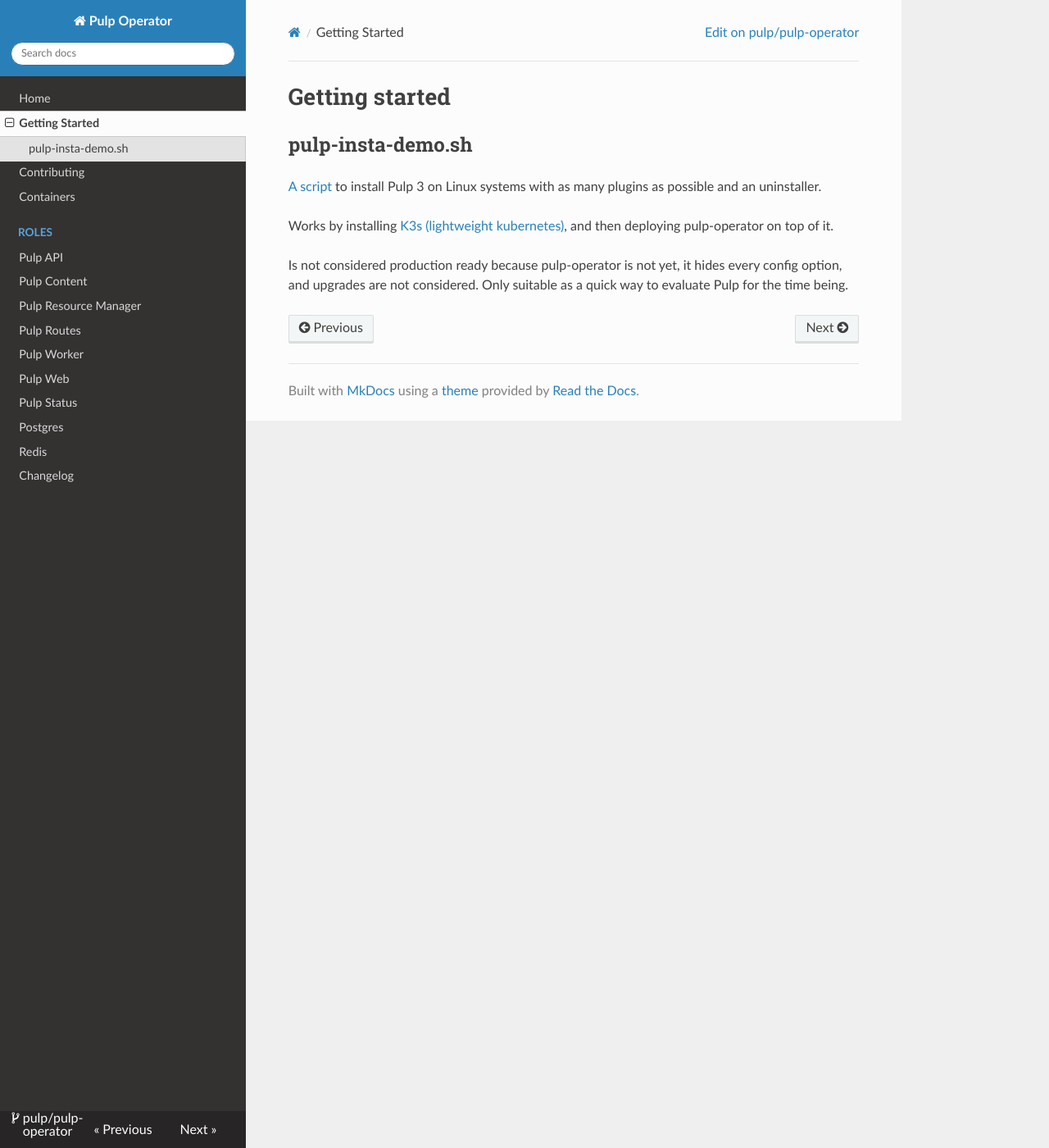
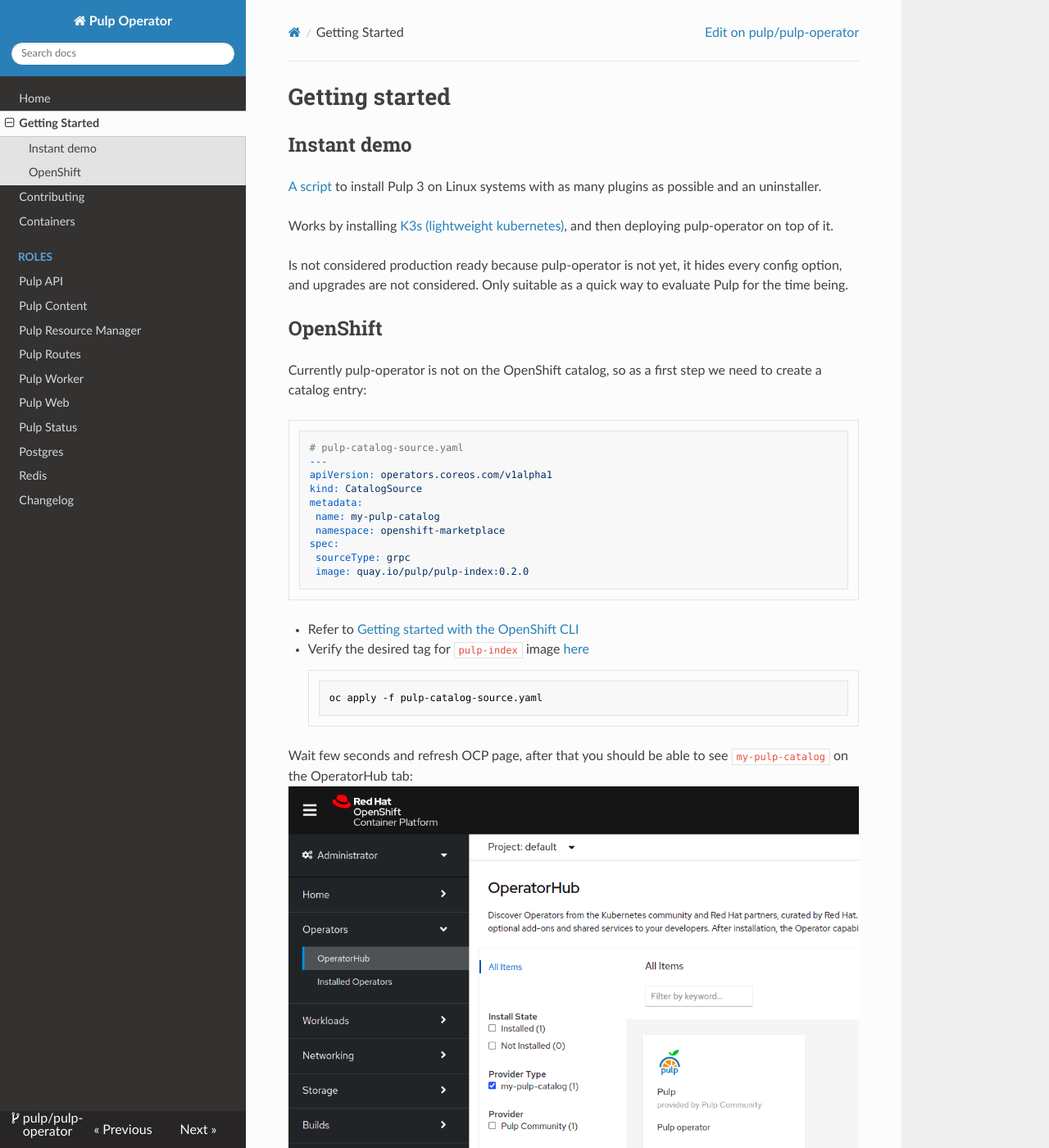
Before and after one commit to pulp/pulp-operator, an MkDocs documentation site: the page built from docs/quickstart.md, in a window 1280 px wide and 1400 px high. Shown: the whole window at 82% size. Built offline with MkDocs 1.6.1, drawn with Linux system fonts in a browser that asks for light colours; nearby versions of some CDN libraries; some of the changed text lies outside the part shown.

Commit message:
Document how to deploy Pulp on OpenShift
https://pulp.plan.io/issues/8836
closes #8836

````diff
--- a/docs/quickstart.md
+++ b/docs/quickstart.md
@@ -1,6 +1,6 @@
 # Getting started
 
-## pulp-insta-demo.sh
+## Instant demo
 
 [A script](https://raw.githubusercontent.com/pulp/pulp-operator/master/insta-demo/pulp-insta-demo.sh)
 to install Pulp 3 on Linux systems with as many plugins as possible and an uninstaller.
@@ -11,3 +11,63 @@ pulp-operator on top of it.
 Is not considered production ready because pulp-operator is not yet, it hides every config option,
 and upgrades are not considered. Only suitable as a quick way to evaluate Pulp for the time
 being.
+
+
+## OpenShift
+
+Currently pulp-operator is not on the OpenShift catalog, so as a first step we need to create a catalog entry:
+
+```yaml
+# pulp-catalog-source.yaml
+---
+apiVersion: operators.coreos.com/v1alpha1
+kind: CatalogSource
+metadata:
+ name: my-pulp-catalog
+ namespace: openshift-marketplace
+spec:
+ sourceType: grpc
+ image: quay.io/pulp/pulp-index:0.2.0
+
+```
+
+* Refer to [Getting started with the OpenShift CLI](https://docs.openshift.com/container-platform/4.7/cli_reference/openshift_cli/getting-started-cli.html)
+
+* Verify the desired tag for `pulp-index` image [here](https://quay.io/repository/pulp/pulp-index?tab=tags)
+```console
+oc apply -f pulp-catalog-source.yaml
+```
+
+Wait few seconds and refresh OCP page, after that you should be able to see `my-pulp-catalog`
+on the OperatorHub tab:
+![OperatorHub tab](images/1.png "Pulp on OperatorHub tab")
+
+Click on `Pulp` and then `Install`:
+![Installing pulp](images/2.png "Installing pulp operator")
+
+![Installing pulp](images/3.png "Installing pulp operator")
+
+Create a `Secret` with the `S3` credentials:
+![S3 credentials Secret](images/4.png "S3 credentials Secret")
+
+Click on `Pulp`:
+![Click on Pulp](images/5.png "Click on Pulp")
+
+Select `S3` as storage type and, on S3 storage secret, type the name of the storage you created before,
+e.g. `example-pulp-object-storage`:
+![S3 credentials on Pulp kind](images/6.png "S3 credentials on Pulp kind")
+
+Click on `Advanced Configuration`,
+select `Route` as Ingress type, fill in the `Route DNS host`, select `Edge` as Route TLS termination mechanism, and click on `Create`:
+![Advanced Configuration](images/7.png "Advanced Configuration")
+
+Wait few minutes, and pulp-operator should be successfully deployed!
+
+You can check your `password` on `Secrets`, `example-pulp-admin-password`:
+![Admin password Secret](images/8.png "Admin password Secret")
+
+Verify your URL at `Networking > Routes`:
+![Route URL](images/9.png "Route URL")
+
+Use the URL from the previous step with `/pulp/api/v3/status`path and verify Pulp was successfully deployed:
+![Pulp Status](images/10.png "Pulp Status")
````
Also changed, not shown: docs/images/1.png (added), docs/images/10.png (added), docs/images/2.png (added), docs/images/3.png (added), docs/images/4.png (added), docs/images/5.png (added), docs/images/6.png (added), docs/images/7.png (added), docs/images/8.png (added), docs/images/9.png (added), 1 other file.
